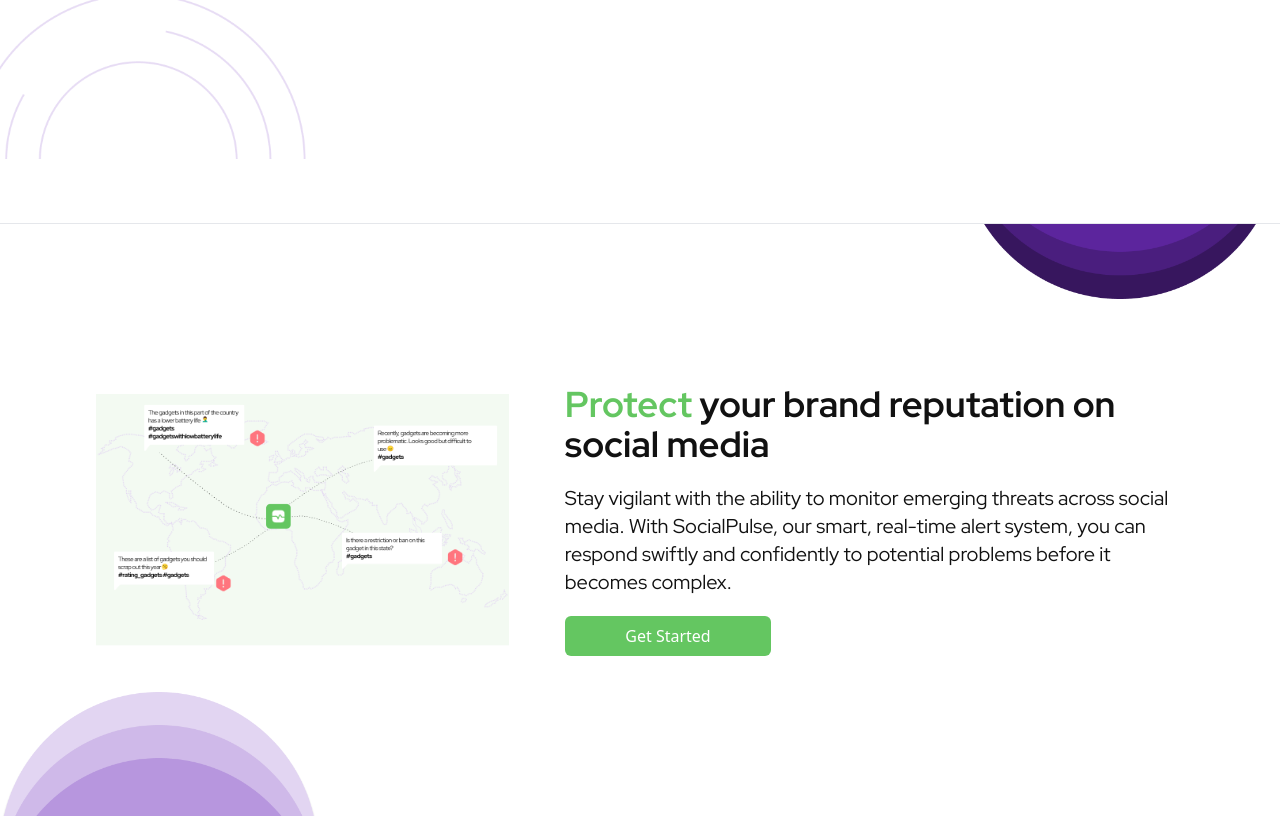
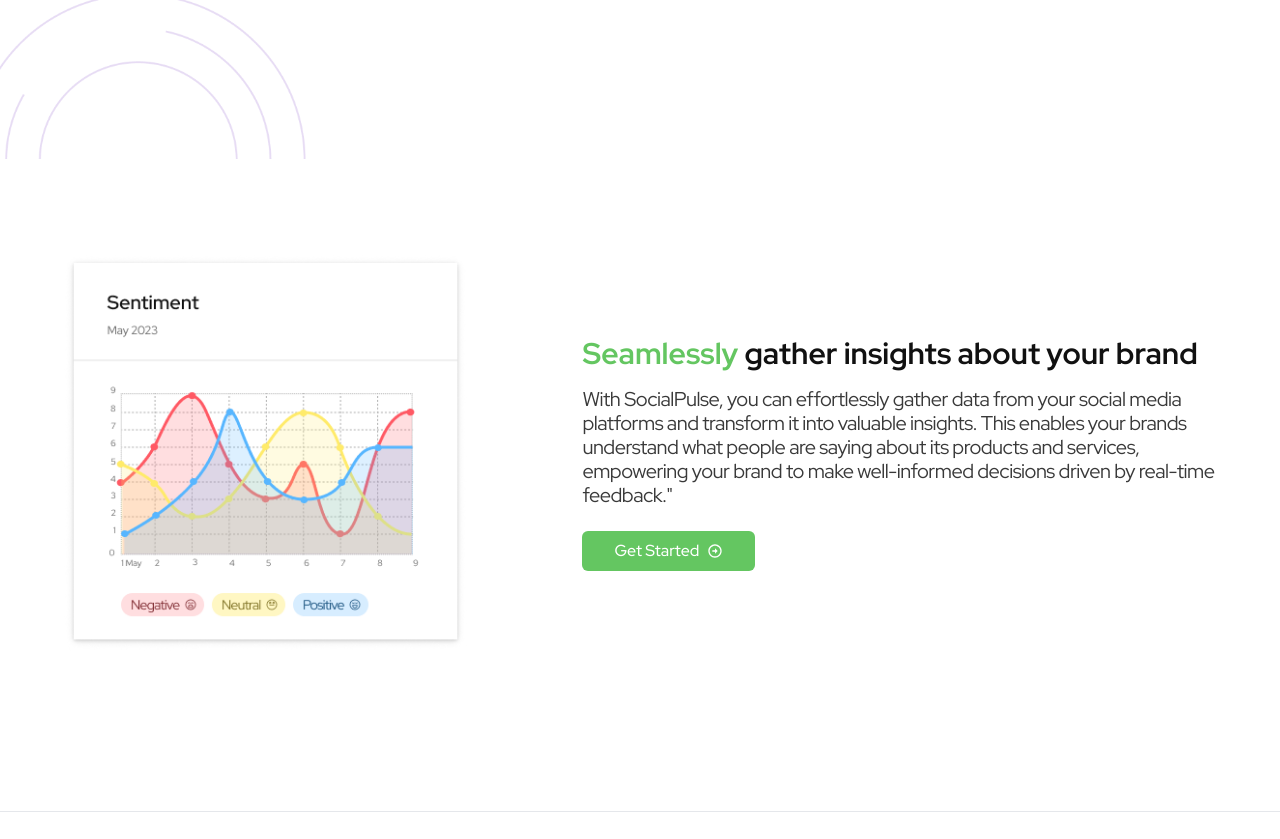
Before and after one commit to egba001/social_pulse_frontend, a React (Vite) app: page / in a window 1280 px wide. Shown: the part 601-1440 px from the top of the page. Built offline with nearby package versions, Linux system fonts and the light colour scheme.

Commit message:
Update index.jsx

```diff
--- a/src/pages/LangingPage/index.jsx
+++ b/src/pages/LangingPage/index.jsx
@@ -20,6 +20,7 @@
         <Navbar />
       </LandingPageLayout>
       <Header />
+      <Insights />
       <MediaPlatform />
       <Protect />
       <Design />
```
